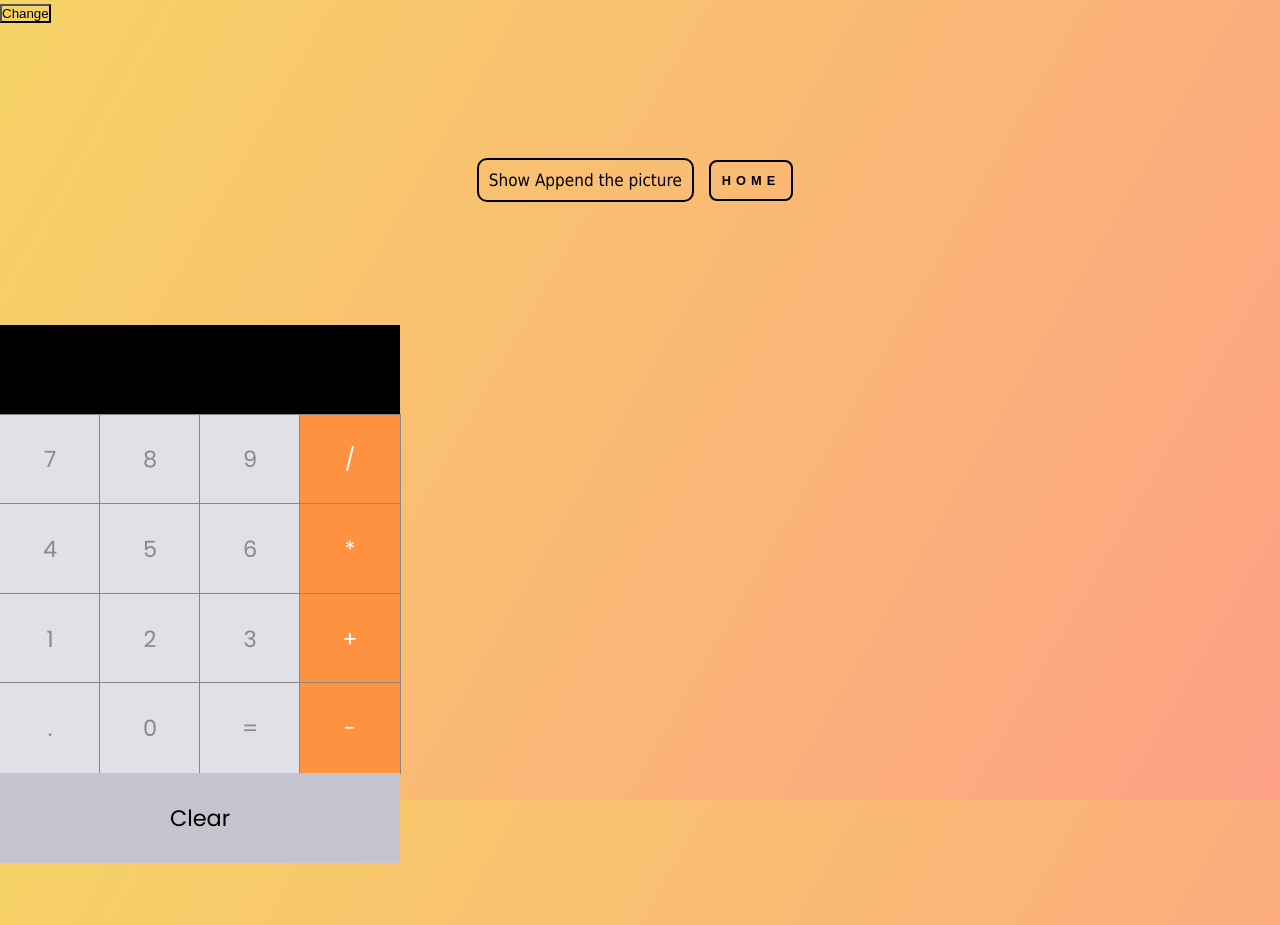
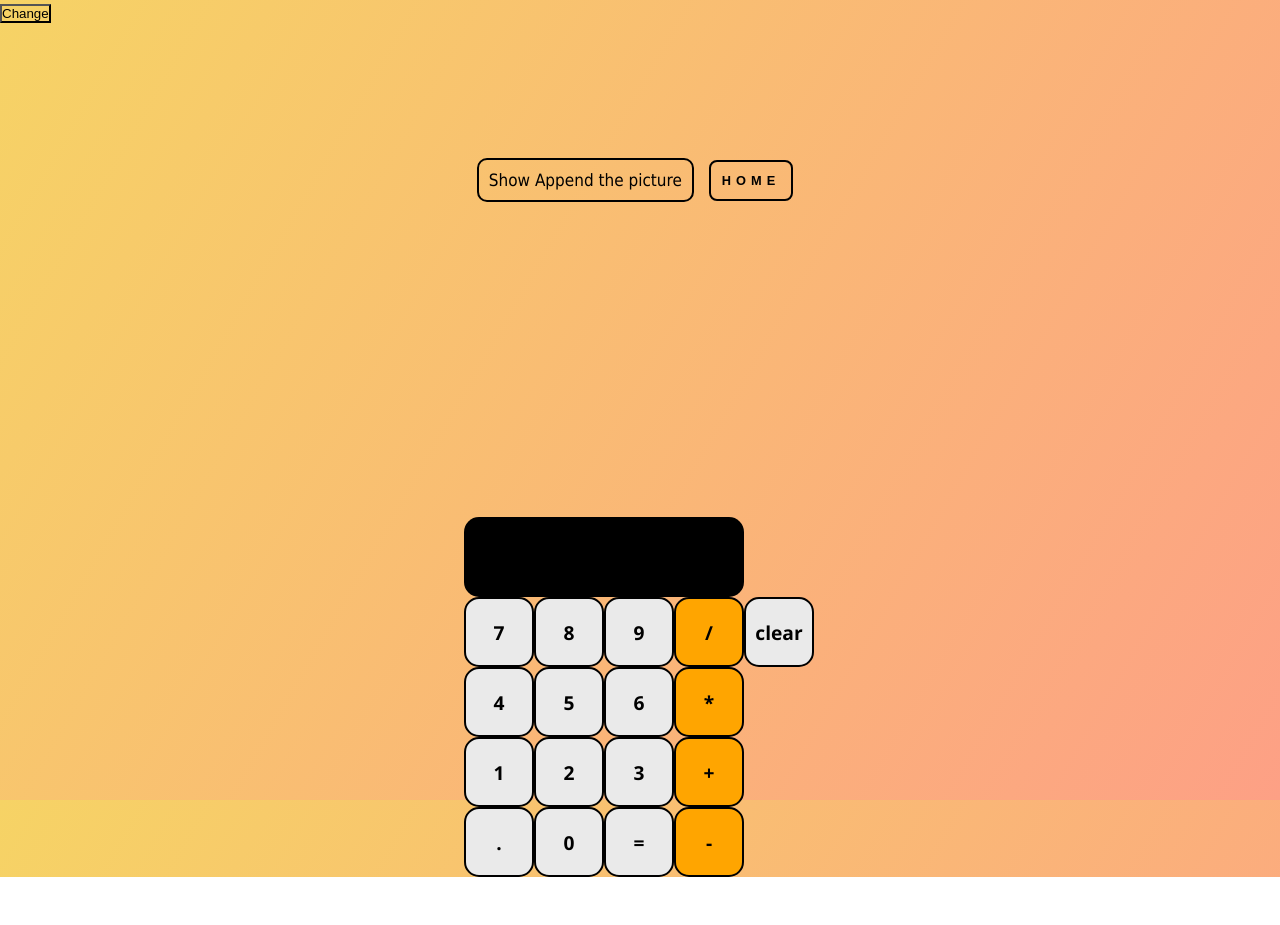
Before and after one commit to LinJie09/my-react-app, a React (Create React App) app: page /CalcWork in a window 1280 px wide. After the commit the page ends 877 px from the top, so only its background shows below. Built offline with nearby package versions, Linux system fonts and the light colour scheme.

Commit message:
2022/05/19

```diff
--- a/src/Container/Calc/Button.js
+++ b/src/Container/Calc/Button.js
@@ -1,20 +1,7 @@
-import React from "react";
-import "./CalcWork.css";
-import propTypes from "prop-types";
-
-const isOperator = (val) => {
-  return !isNaN(val) || val === "." || val === "=";
+export const btn = (value, space, setSpace) => {
+  if (space === "") {
+    setSpace(value);
+  } else {
+    setSpace(space + value);
+  }
 };
-isOperator.propTypes = {
-  children: propTypes.func,
-};
-export const Button = (props) => (
-  <div
-    className={`button-wrapper ${
-      isOperator(props.children) ? null : "operator"
-    }`}
-    onClick={() => props.handleClick(props.children)}
-  >
-    {props.children}
-  </div>
-);
--- /dev/null
+++ b/src/Container/Calc/CalcStyle.css
@@ -0,0 +1,44 @@
+.main-in-counterbymyself{
+    display: flex;
+    flex-direction: column;
+    justify-content: center;
+    align-items: center;
+
+    margin-top: 12rem;
+    margin-bottom: 12rem;
+
+}
+.sec-in-counterbymyself{
+width: 22rem;
+}
+.button-in-mainfunc{
+    font-size: larger;
+    font-weight: 700;
+    font-family:'Segoe UI', Tahoma, Geneva, Verdana, sans-serif;
+    background: transparent;
+    background-color: #eaeaea;
+    height: 70px;
+    width: 70px;
+    cursor: pointer;
+    border: 2px solid black;
+    border-radius: 15px;
+}
+.notNumber{
+    background-color: orange;
+}
+.input-space{
+    display: flex;
+    align-items: center;
+    height: 80px;
+    width: 280px;
+    font-size: 35px;
+    background-color: #000000;
+    border-radius: 15px;
+    color: #ffffff;
+}
+.third-in-counterbymyself{
+    display: flex;
+    flex-direction: row;
+    align-items: center;
+    width: 350px;
+}
--- a/src/Container/Calc/CalcWork.css
+++ /dev/null
@@ -1,65 +0,0 @@
-.calc-app{
-    display: flex;
-    justify-content: center;
-    align-items: center;
-    height: 100vh;
-    width: 100%;
-}
-
-.calc-wrapper{
-    width: 400px;
-    height: 600px;
-}
-.row{
-    display: flex;
-    width: 100%;
-    cursor: pointer;
-}
-
-/*button.css -------------------------------------*/
-.button-wrapper{
-    height: 4em;
-    display: flex;
-    justify-content: center;
-    align-items: center;
-    font-weight: lighter;
-    font-size: 1.4em;
-    background-color: #e0e1e6;
-    color: #888888;
-    flex: 1;
-    outline: 1px solid #888888;
-}
-
-.operator{
-    background-color: #fe9241;
-    color: #ffffff;
-}
-
-
-/*input.css -------------------------------------*/
-.input{
-    height: 4em;
-    display: flex;
-    justify-content: flex-end;
-    align-items: center;
-    font-weight: bold;
-    font-size: 1.4em;
-    background-color: #000000;
-    color: #ffffff;
-    padding: 0.5em;
-    outline: 1 px solid #888888;
-}
-
-/*ClearButton.css -------------------------------------*/
-.clear-btn{
-    height: 4em;
-    display: flex;
-    justify-content: center;
-    align-items: center;
-    font-weight: lighter;
-    font-size: 1.4em;
-    background-color: #c5c3cd;
-    color: #000000;
-    flex: 1;
-    outline: 1 px solid #888888;
-}
--- a/src/Container/Calc/CalcWork.js
+++ b/src/Container/Calc/CalcWork.js
@@ -1,64 +1,166 @@
-import React, { Component } from "react";
-import { Button } from "./Button";
-import { Input } from "./Input";
-import { ClearButton } from "./ClearButton";
+import React, { useState } from "react";
 import * as math from "mathjs";
-import "./CalcWork.css";
+import { deal } from "./Inputs";
+import { btn } from "./Button";
+import "./CalcStyle.css";
+/* import {
+  CalcContainer,
+  CalcWrapper,
+  Row,
+  InputSpace,
+  BtnClick,
+} from "./Calc.style"; */
 
-class Calculator extends Component {
-  constructor(props) {
-    super(props);
+export default function CalcWork() {
+  const [space, setSpace] = useState("");
+  const clear = () => {
+    setSpace("");
+  };
 
-    this.state = {
-      input: "",
+  const equal = () => {
+    setSpace(math.evaluate(space));
   };
-  }
-
-  addToInput(val) {
-    this.setState({ input: this.state.input + val });
-  }
-
-  handleEqual() {
-    this.setState({ input: math.evaluate(this.state.input) });
-  }
-
-  render() {
   return (
-      <div className="app">
-        <div className="calc-wrapper">
-          <Input input={this.state.input}></Input>
-          <div className="row">
-            <Button handleClick={this.addToInput}>7</Button>
-            <Button handleClick={this.addToInput}>8</Button>
-            <Button handleClick={this.addToInput}>9</Button>
-            <Button handleClick={this.addToInput}>/</Button>
+    <div className="main-in-counterbymyself">
+      <div className="sec-in-counterbymyself">
+        <div className="third-in-counterbymyself">
+          <div className="input-space">{space}</div>
         </div>
-          <div className="row">
-            <Button handleClick={this.addToInput}>4</Button>
-            <Button handleClick={this.addToInput}>5</Button>
-            <Button handleClick={this.addToInput}>6</Button>
-            <Button handleClick={this.addToInput}>*</Button>
+        <div className="btn-in-counterbymyself">
+          <button
+            className="button-in-mainfunc"
+            onClick={() => {
+              btn("7", setSpace, space);
+            }}
+          >
+            7
+          </button>
+          <button
+            className="button-in-mainfunc"
+            onClick={() => {
+              btn("8", setSpace, space);
+            }}
+          >
+            8
+          </button>
+          <button
+            className="button-in-mainfunc"
+            onClick={() => {
+              btn("9", setSpace, space);
+            }}
+          >
+            9
+          </button>
+          <button
+            className="button-in-mainfunc notNumber"
+            onClick={() => {
+              deal("/", space, setSpace);
+            }}
+          >
+            /
+          </button>
+          <button className="button-in-mainfunc" onClick={clear}>
+            clear
+          </button>
         </div>
-          <div className="row">
-            <Button handleClick={this.addToInput}>1</Button>
-            <Button handleClick={this.addToInput}>2</Button>
-            <Button handleClick={this.addToInput}>3</Button>
-            <Button handleClick={this.addToInput}>+</Button>
+        <div className="btn-in-counterbymyself">
+          <button
+            className="button-in-mainfunc"
+            onClick={() => {
+              btn("4", setSpace, space);
+            }}
+          >
+            4
+          </button>
+          <button
+            className="button-in-mainfunc"
+            onClick={() => {
+              btn("5", setSpace, space);
+            }}
+          >
+            5
+          </button>
+          <button
+            className="button-in-mainfunc"
+            onClick={() => {
+              btn("6", setSpace, space);
+            }}
+          >
+            6
+          </button>
+          <button
+            className="button-in-mainfunc notNumber"
+            onClick={() => {
+              deal("*", space, setSpace);
+            }}
+          >
+            *
+          </button>
         </div>
-          <div className="row">
-            <Button handleClick={this.addToInput}>.</Button>
-            <Button handleClick={this.addToInput}>0</Button>
-            <Button handleClick={() => this.handleEqual()}>=</Button>
-            <Button handleClick={this.addToInput}>-</Button>
+        <div className="btn-in-counterbymyself">
+          <button
+            className="button-in-mainfunc"
+            onClick={() => {
+              btn("1", setSpace, space);
+            }}
+          >
+            1
+          </button>
+          <button
+            className="button-in-mainfunc"
+            onClick={() => {
+              btn("2", setSpace, space);
+            }}
+          >
+            2
+          </button>
+          <button
+            className="button-in-mainfunc"
+            onClick={() => {
+              btn("3", setSpace, space);
+            }}
+          >
+            3
+          </button>
+          <button
+            className="button-in-mainfunc notNumber"
+            onClick={() => {
+              deal("+", space, setSpace);
+            }}
+          >
+            +
+          </button>
         </div>
-          <div className="row">
-            <ClearButton handleClear={() => this.setState({ input: "" })}>
-              Clear
-            </ClearButton>
+        <div className="btn-in-counterbymyself">
+          <button
+            className="button-in-mainfunc"
+            onClick={() => {
+              deal(".", space, setSpace);
+            }}
+          >
+            .
+          </button>
+          <button
+            className="button-in-mainfunc"
+            onClick={() => {
+              btn("0", setSpace, space);
+            }}
+          >
+            0
+          </button>
+          <button className="button-in-mainfunc" onClick={equal}>
+            =
+          </button>
+          <button
+            className="button-in-mainfunc notNumber"
+            onClick={() => {
+              deal("-", space, setSpace);
+            }}
+          >
+            -
+          </button>
         </div>
       </div>
     </div>
   );
 }
-}
-export default Calculator;
--- a/src/Container/Calc/ClearButton.js
+++ /dev/null
@@ -1,8 +0,0 @@
-import React from "react";
-import "./CalcWork.css";
-
-export const ClearButton = (props) => (
-  <div className="clear-btn" onClick={props.handleClear}>
-    {props.children}
-  </div>
-);
--- a/src/Container/Calc/Input.js
+++ /dev/null
@@ -1,4 +0,0 @@
-import React from "react";
-import "./CalcWork.css";
-
-export const Input = (props) => <div className="input">{props.input}</div>;
--- /dev/null
+++ b/src/Container/Calc/Inputs.js
@@ -0,0 +1,3 @@
+export const deal = (value, space, setSpace) => {
+  setSpace(space + value);
+};
--- a/src/Container/TodoList/todo.style.js
+++ b/src/Container/TodoList/todo.style.js
@@ -101,7 +101,7 @@ export const FormSelect = styled.select`
   position: relative;
   overflow: hidden;
   :hover{
-    content: "\25BC";
+    //content: "\25BC";
     position: absolute;
     top: 0;
     right: 0;
```
Also changed, not shown: src/Container/Calc/Calc.style.js (added, +43 -0 lines), src/Container/Context/ContextWork.js (deleted, +0 -27 lines). Lines whose indentation alone changed are shown as unchanged.
